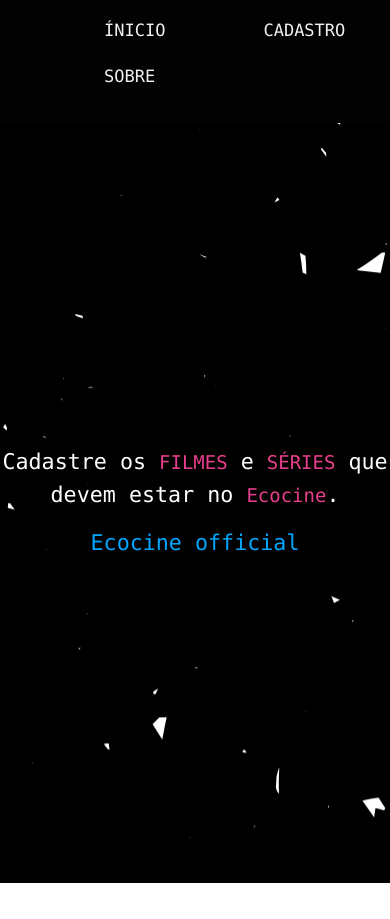
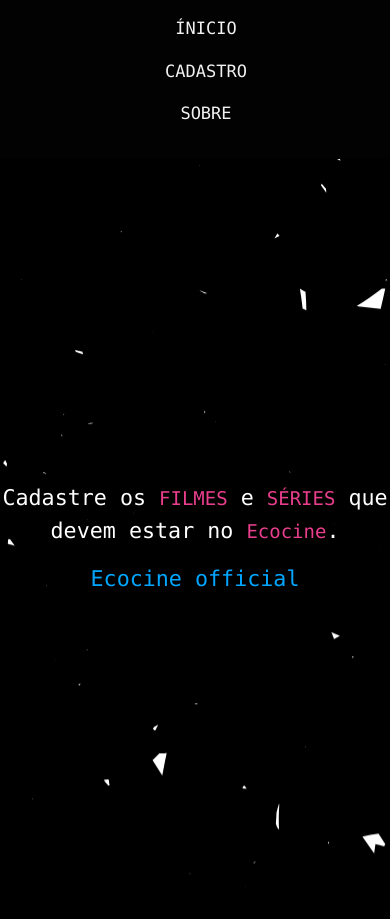
Before and after one commit to mariapaulamoreira1/ecocine-frontend, a React (Create React App) app: page / in a window 390 px wide. Before the commit the page ends 883 px from the top, so only its background shows below. Built offline with nearby package versions, Linux system fonts and the light colour scheme.

Commit message:
Update Menu.css

```diff
--- a/src/Menu.css
+++ b/src/Menu.css
@@ -31,3 +31,12 @@
 .navbar{
   background-color: rgb(2, 2, 2);
 }
+
+@media (max-width: 640px) {
+  ul li{
+   margin-left: 45px;
+   padding: 1vh;
+   width:81%;
+  }
+
+}
```
